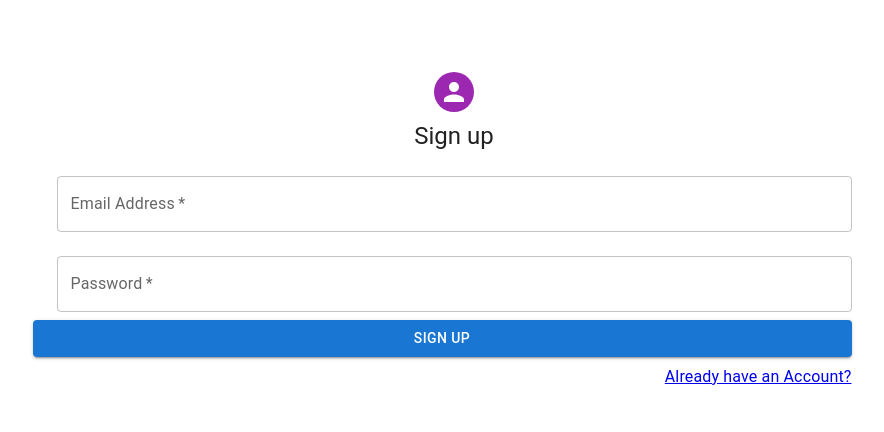
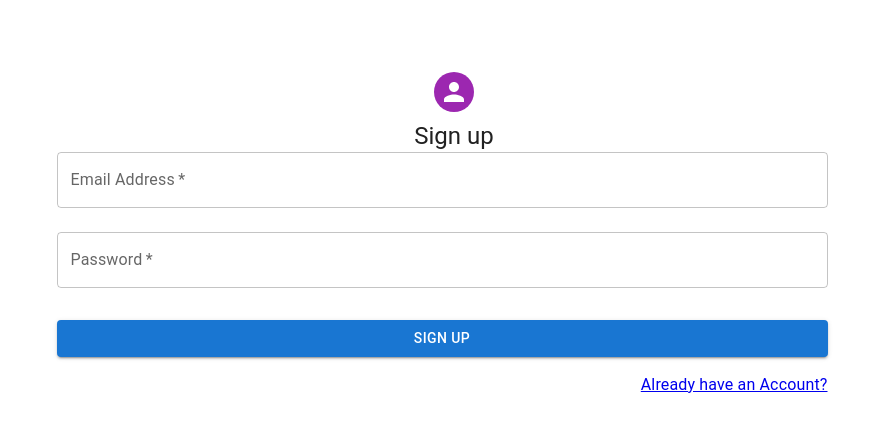
Before and after one commit to coclay1/Buy-The-Way, a React (Create React App) app in the folder client/: page /signup in a window 1280 px wide. Shown: the top 432 px of the page, without its empty margins (186-1070 px from the left). Built offline with nearby package versions, Linux system fonts and the light colour scheme.

Commit message:
MUI added to both signup and login

```diff
--- a/client/src/pages/login.js
+++ b/client/src/pages/login.js
@@ -91,7 +91,7 @@ export default function Login() {
               </Button>
             </Box>
             <Grid item>
-              <Link href="#" variant="body2">
+              <Link to='/signup' variant="body2">
                 {"Don't have an account? Sign Up"}
               </Link>
             </Grid>
--- a/client/src/pages/signup.js
+++ b/client/src/pages/signup.js
@@ -20,13 +20,7 @@ export default function SignUp() {
         password: ''
     });
     const [addUser, { error, data }] = useMutation(ADD_USER);
-    const handleChange = (e) => {
-        const { name, value } = e.target;
-        setFormState({
-            ...formState,
-            [name]: value,
-        });
-    };
+
 
     const handleFormSubmit = async (e) => {
         e.preventDefault();
@@ -55,10 +49,10 @@ export default function SignUp() {
                     }}>
                     <Avatar sx={{ m: 1, bgcolor: 'secondary.main' }}></Avatar>
                     <Typography component="h1" variant="h5">Sign up</Typography>
-                    <Box component="form" noValidate onSubmit={handleFormSubmit} sx={{ mt: 3 }}>
+                    <Box component="form" noValidate onSubmit={handleFormSubmit} sx={{ mt: 1 }}>
                         <Grid container spacing={3}>
-                            <Grid item xs={12}>
                                 <TextField
+                                    margin="normal"
                                     required
                                     fullWidth
                                     id="email"
@@ -66,9 +60,8 @@ export default function SignUp() {
                                     name="email"
                                     autoComplete="email"
                                 />
-                            </Grid>
-                            <Grid item xs={12}>
                                 <TextField
+                                    margin="normal"
                                     required
                                     fullWidth
                                     id="password"
@@ -77,17 +70,16 @@ export default function SignUp() {
                                     type="password"
                                     autoComplete="new-password"
                                 />
-                            </Grid>
                             <Button
                                 type="submit"
                                 fullWidth
                                 variant="contained"
-                                sx={{ mt: 1, mb: 1 }}
-                                >
+                                sx={{ mt: 3, mb: 2 }}
+                            >
                                 Sign Up
                             </Button>
                             <Grid container justifyContent="flex-end">
-                                <Link>Already have an Account?
+                                <Link to="/login" variant="body2">{"Already have an Account?"}
                                 </Link>
                             </Grid>
                         </Grid>
```
